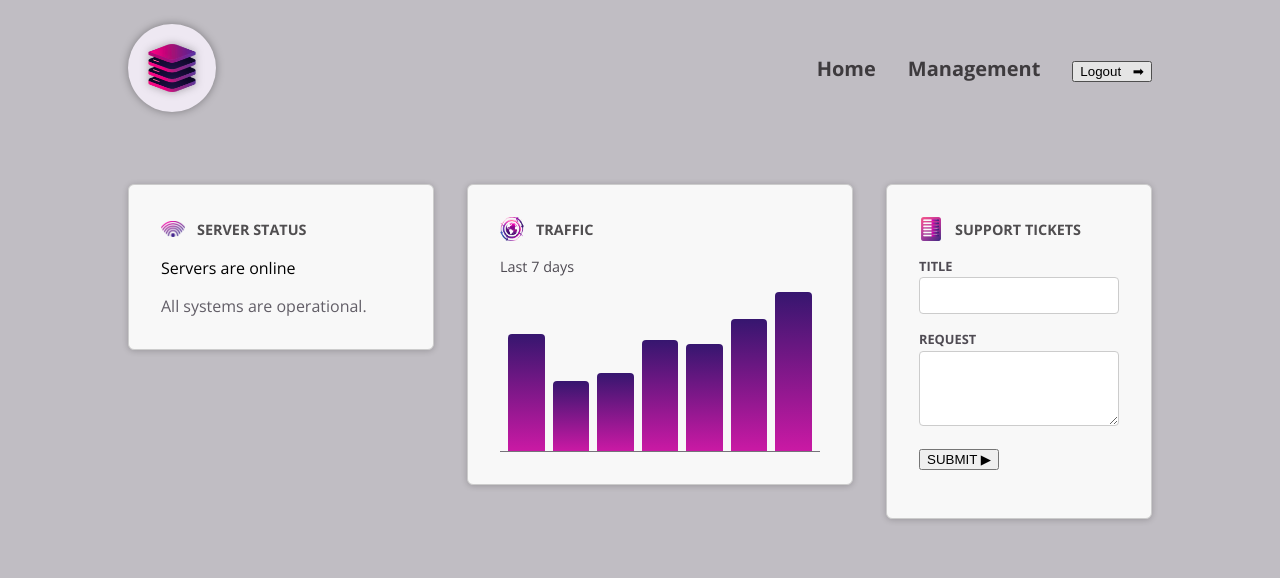
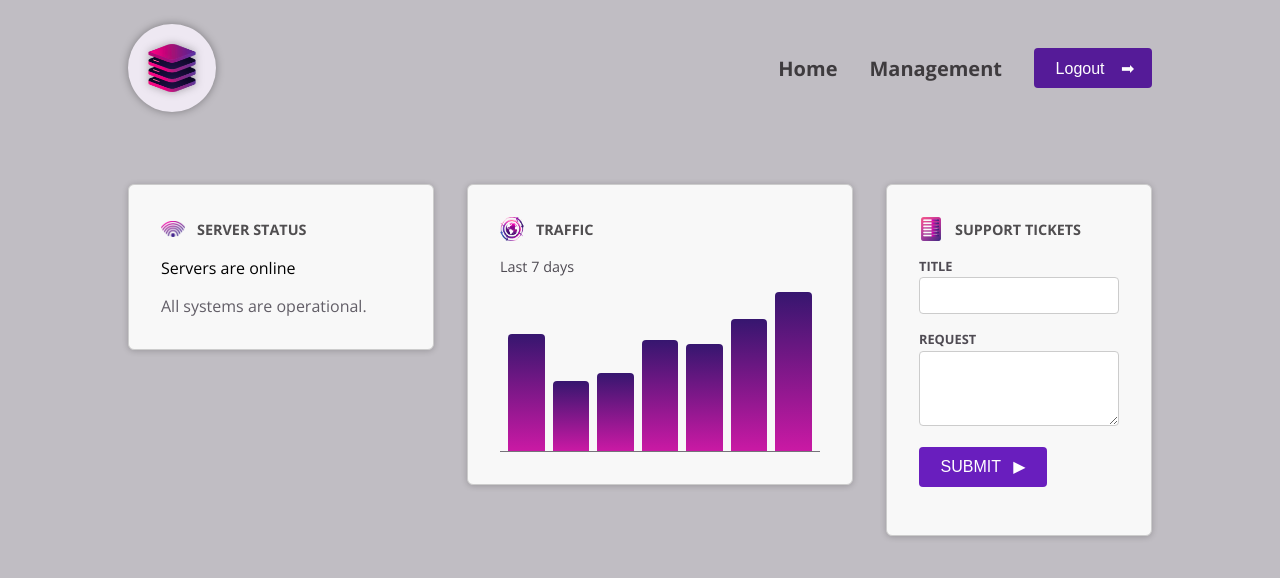
Before and after one commit to MrMic/Angular18-S06-Components_Templates, an Angular app: page / in a window 1280 px wide. In both pictures the pointer is over the button 1112 px from the left and 71 px from the top of the page. Shown: the top 578 px of the page. Built offline with nearby package versions, Linux system fonts and the light colour scheme.

Commit message:
feat: Component Host Element (:host)

```diff
--- a/src/app/dashboard/tickets/new-ticket/new-ticket.component.html
+++ b/src/app/dashboard/tickets/new-ticket/new-ticket.component.html
@@ -6,7 +6,7 @@
     <textarea name="request" id="request" rows="3"> </textarea>
   </app-control>
   <p>
-    <button>
+    <button appButton>
       SUBMIT
       <span ngProjectAs="icon"> ▶ </span>
     </button>
--- a/src/app/shared/button/button.component.css
+++ b/src/app/shared/button/button.component.css
@@ -1,4 +1,4 @@
-button {
+:host {
   display: inline-block;
   padding: 0.65rem 1.35rem;
   border-radius: 0.25rem;
@@ -10,7 +10,7 @@ button {
   border: none;
 }
 
-button:hover {
+:host:hover {
   background-color: #551b98;
 }
 
@@ -20,6 +20,6 @@ button:hover {
   transition: transform 0.2s ease-in-out;
 }
 
-button:hover .icon {
+:host:hover .icon {
   transform: translateX(4px);
 }
--- a/src/app/shared/button/button.component.ts
+++ b/src/app/shared/button/button.component.ts
@@ -7,6 +7,4 @@ import { Component } from '@angular/core';
   templateUrl: './button.component.html',
   styleUrl: './button.component.css'
 })
-export class ButtonComponent {
-
-}
+export class ButtonComponent { }
```
